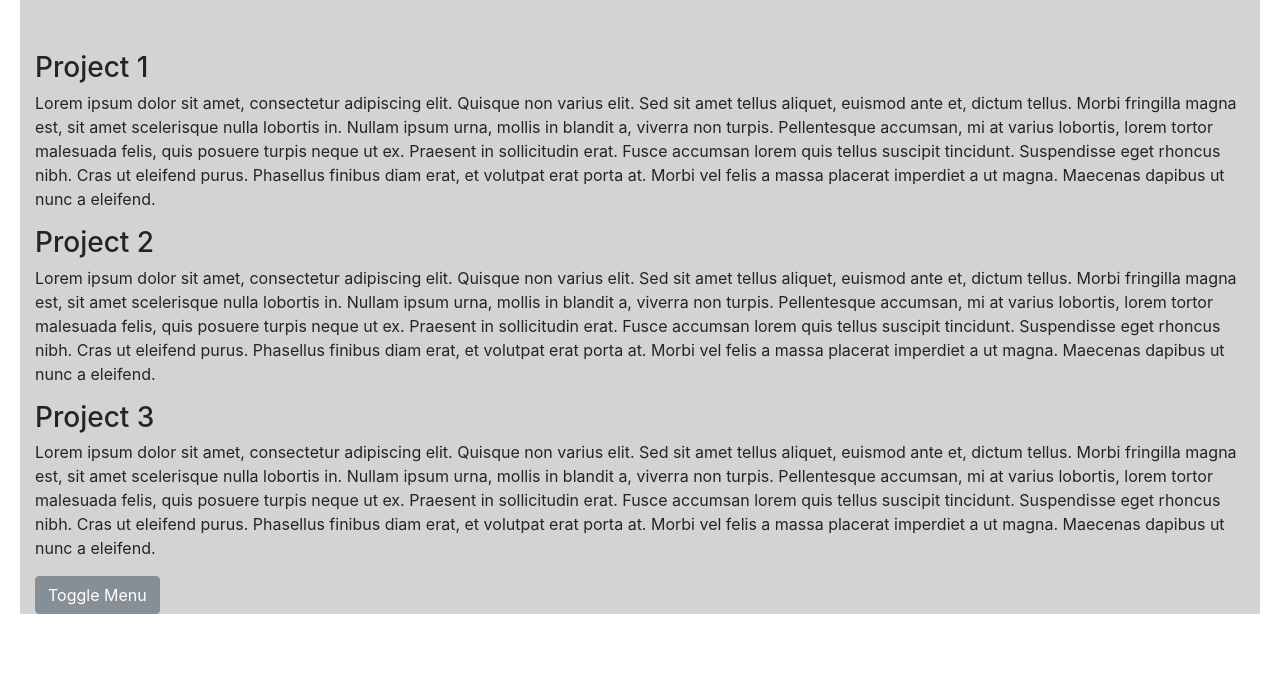
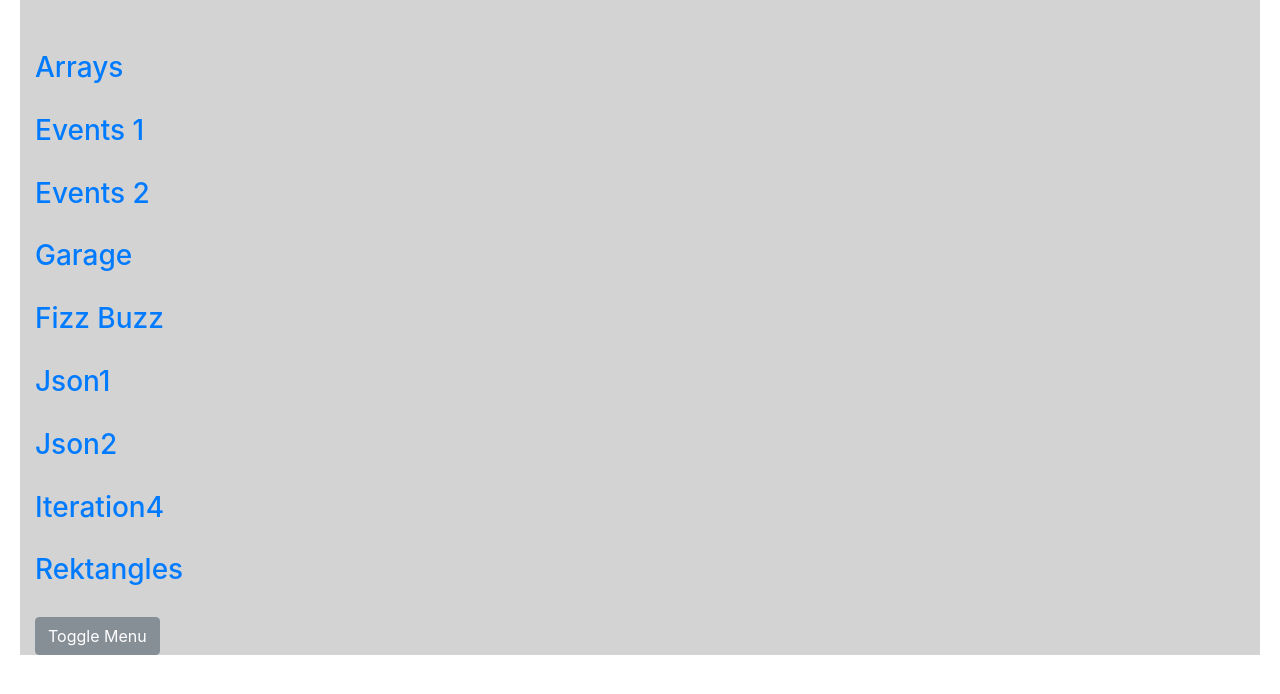
Before and after one commit to bwoodhouse322/bwoodhouse322.github.io, a website: page ProjectList.html in a window 1280 px wide. Shown: the part 68-762 px from the top of the page. Drawn offline with Linux system fonts and the light colour scheme.

Commit message:
second commit

```diff
--- a/ProjectList.html
+++ b/ProjectList.html
@@ -44,42 +44,16 @@
         <div id="page-content-wrapper">
             <div class="container-fluid">
                 <h1>Project List</h1><br><br>
-				<h3>Project 1</h3>
-				<p>
-				Lorem ipsum dolor sit amet, consectetur adipiscing elit.
-				Quisque non varius elit. Sed sit amet tellus aliquet, euismod ante et,
-				dictum tellus. Morbi fringilla magna est, sit amet scelerisque nulla lobortis in.
-				Nullam ipsum urna, mollis in blandit a, viverra non turpis. Pellentesque accumsan,
-				mi at varius lobortis, lorem tortor malesuada felis, quis posuere turpis neque ut ex.
-				Praesent in sollicitudin erat. Fusce accumsan lorem quis tellus suscipit tincidunt.
-				Suspendisse eget rhoncus nibh. Cras ut eleifend purus. Phasellus finibus diam erat,
-				et volutpat erat porta at. Morbi vel felis a massa placerat imperdiet a ut magna.
-				Maecenas dapibus ut nunc a eleifend.
+                   <h3><a href="JavaScriptExercises/Arrays1.html">Arrays</a></h3><br>
+                  <h3><a href="JavaScriptExercises/Events1.html">Events 1</a></h3><br>
+                <h3><a href="JavaScriptExercises/Events2.html">Events 2</a></h3><br>
+                <h3><a href="JavaScriptExercises/Garage.html">Garage</a></h3><br>
+				<h3><a href="JavaScriptExercises/FizzBuzz.html">Fizz Buzz</a></h3><br>
+				<h3><a href="JavaScriptExercises/Json1.html">Json1</a></h3><br>
+				<h3><a href="JavaScriptExercises/json2.html">Json2</a></h3><br>
+                <h3><a href="JavaScriptExercises/Iteration4.html">Iteration4</a></h3><br>
+                 <h3><a href="JavaScriptExercises/rektangles.html">Rektangles</a></h3><br>
 
-				</p>
-				<h3>Project 2</h3>
-				<p>
-				Lorem ipsum dolor sit amet, consectetur adipiscing elit.
-				Quisque non varius elit. Sed sit amet tellus aliquet, euismod ante et, dictum tellus.
-				Morbi fringilla magna est, sit amet scelerisque nulla lobortis in. Nullam ipsum urna,
-				mollis in blandit a, viverra non turpis. Pellentesque accumsan, mi at varius lobortis,
-				lorem tortor malesuada felis, quis posuere turpis neque ut ex. Praesent in sollicitudin erat.
-				Fusce accumsan lorem quis tellus suscipit tincidunt. Suspendisse eget rhoncus nibh. Cras ut eleifend purus.
-				Phasellus finibus diam erat, et volutpat erat porta at. Morbi vel felis a massa placerat imperdiet a ut magna.
-				Maecenas dapibus ut nunc a eleifend.
-
-				</p>
-				<h3> Project 3</h3>
-				<p>
-				Lorem ipsum dolor sit amet, consectetur adipiscing elit. Quisque non varius elit. Sed sit amet tellus aliquet,
-				euismod ante et, dictum tellus. Morbi fringilla magna est, sit amet scelerisque nulla lobortis in.
-				Nullam ipsum urna, mollis in blandit a, viverra non turpis. Pellentesque accumsan, mi at varius lobortis,
-				lorem tortor malesuada felis, quis posuere turpis neque ut ex. Praesent in sollicitudin erat. Fusce accumsan
-				lorem quis tellus suscipit tincidunt. Suspendisse eget rhoncus nibh. Cras ut eleifend purus. Phasellus finibus
-				diam erat, et volutpat erat porta at. Morbi vel felis a massa placerat imperdiet a ut magna. Maecenas dapibus
-				ut nunc a eleifend.
-
-				</p>
 
                 <a href="#menu-toggle" class="btn btn-secondary" id="menu-toggle">Toggle Menu</a>
             </div>
```
Also changed, not shown: JavaScriptExercises/json2.html (+5 -1 lines), JavaScriptExercises/Events1.html (renamed from JavaScriptExercises/functions12variables2events1.html).
